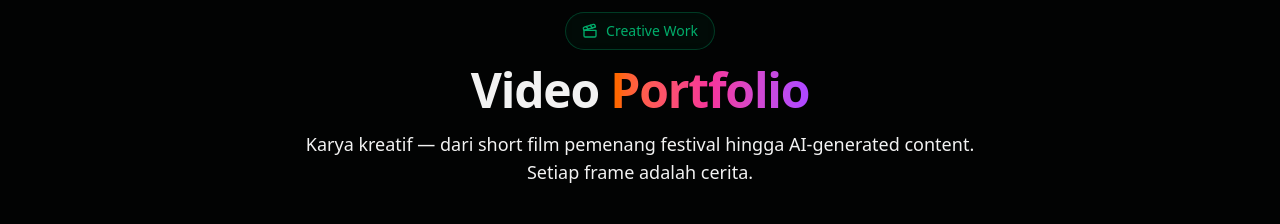
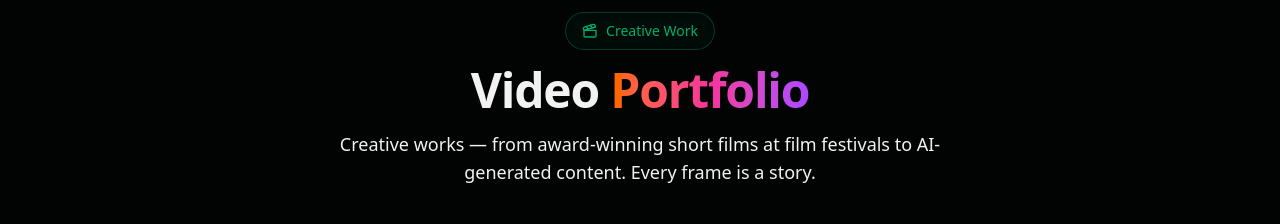
Before and after one commit to Loverzzz/newReynaldo-portoflio, a Next.js app: page / in a window 1280 px wide. Shown: the part 7820-8044 px from the top of the page. Built offline with nearby package versions, Linux system fonts and the light colour scheme.

Commit message:
feat: translate Creative section subtitle to English

```diff
--- a/src/components/portfolio/CreativeVideos.tsx
+++ b/src/components/portfolio/CreativeVideos.tsx
@@ -831,8 +831,7 @@ export default function CreativeVideos({ items }: CreativeVideosProps) {
             </span>
           </h2>
           <p className="text-muted-foreground text-lg max-w-2xl mx-auto">
-            Karya kreatif — dari short film pemenang festival hingga
-            AI-generated content. Setiap frame adalah cerita.
+            Creative works — from award-winning short films at film festivals to AI-generated content. Every frame is a story.
           </p>
         </motion.div>
 
```
